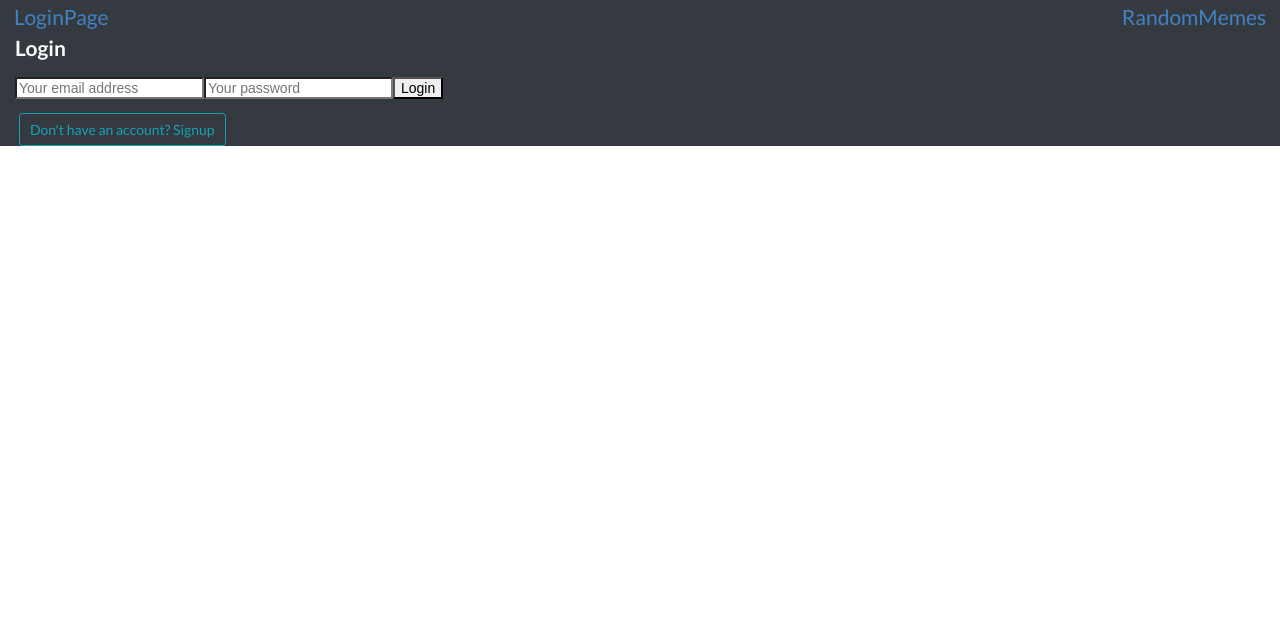
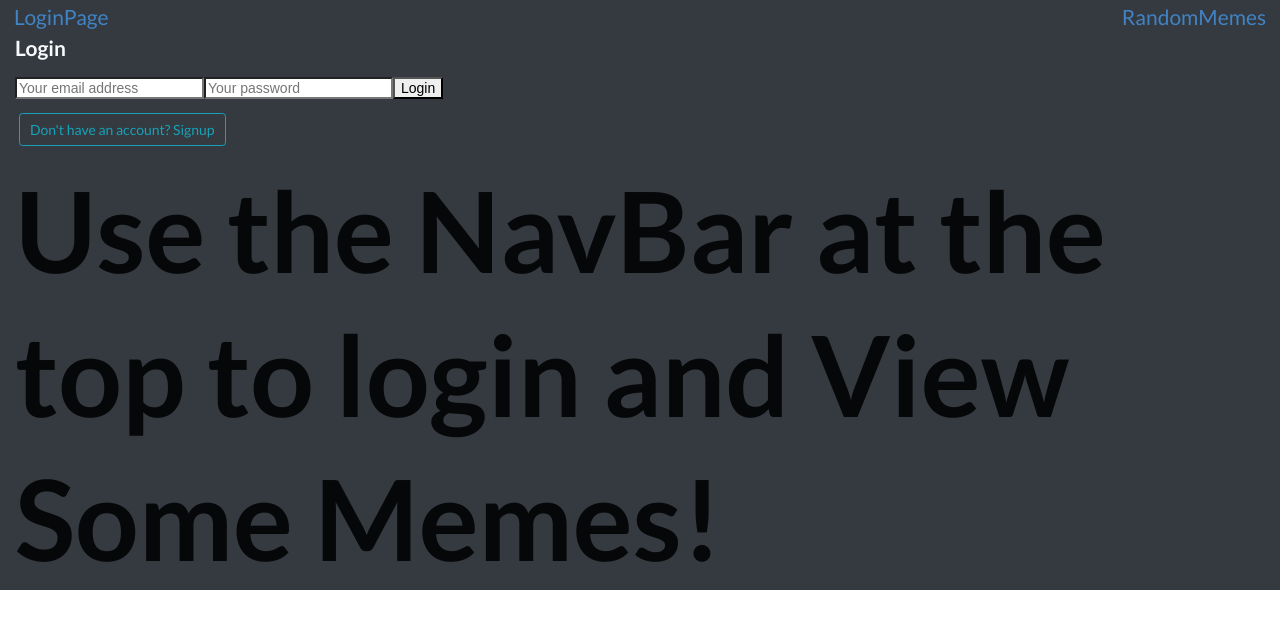
Before and after one commit to stellanyambura/memes-app, a React (Create React App) app: page /loginpage in a window 1280 px wide. Shown: the top 628 px of the page. Built offline with nearby package versions, Linux system fonts and the light colour scheme.

Commit message:
Adding instructions for the user on load

```diff
--- a/src/components/LoginPage.js
+++ b/src/components/LoginPage.js
@@ -20,6 +20,7 @@ export default function LoginPage (props) {
                 <button> Login</button>
             </form>
             <button className="link-btn btn btn-outline-info ms-1" onClick={() => props.onFormSwitch('signup')}>Don't have an account? Signup</button>
+                  <h1 style={{fontSize: "8rem"}}>Use the NavBar at the top to login and View Some Memes!</h1>
         </div>
     )
 }
```
